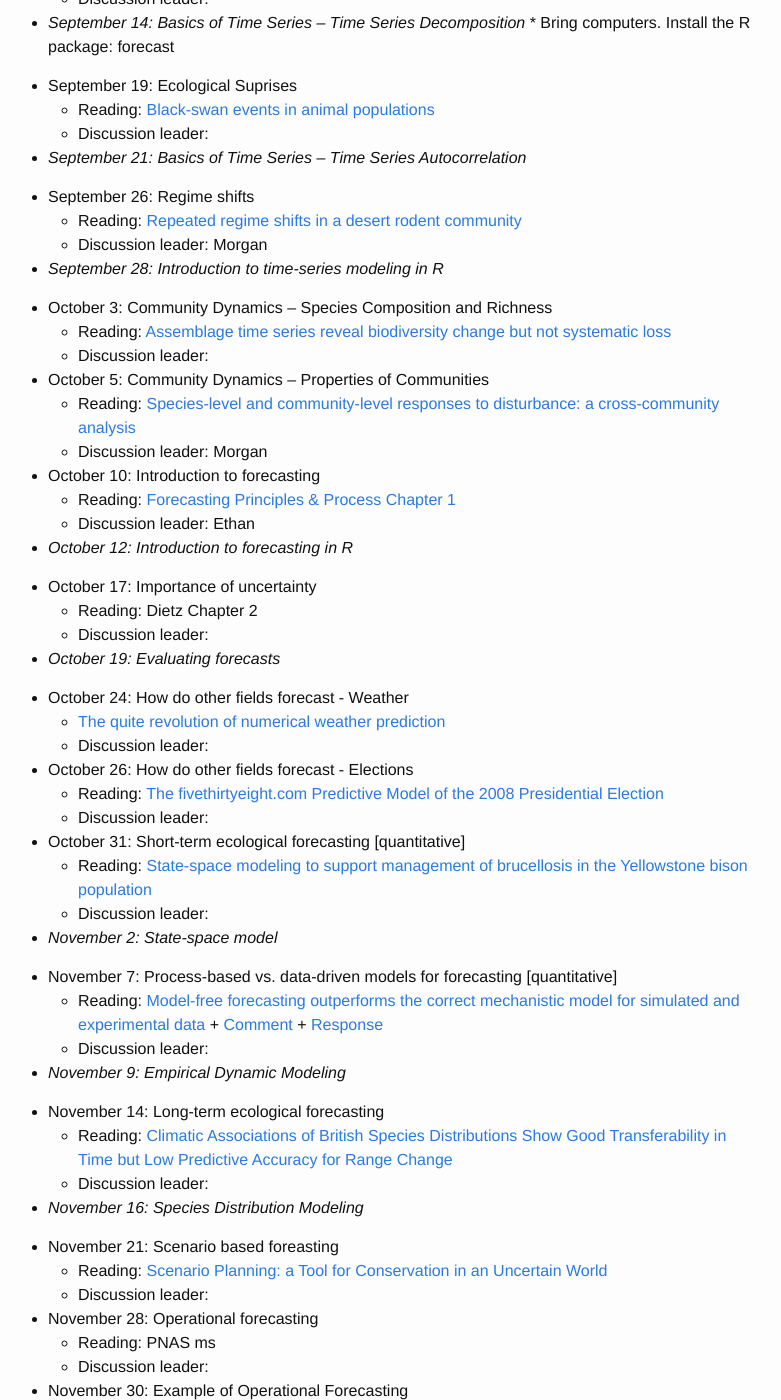
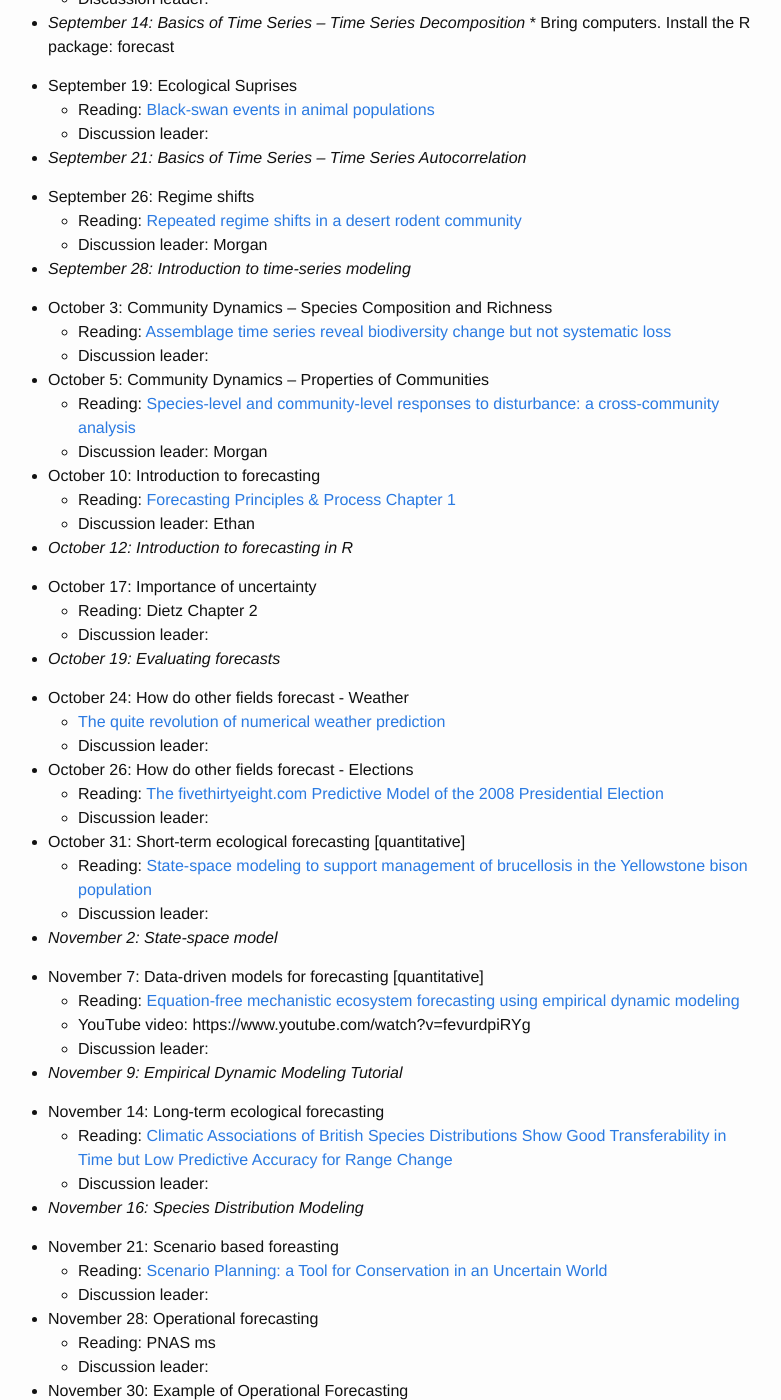
Before and after one commit to weecology/forecasting-dynamics-course, a Jekyll site: the page built from schedule.md, in a window 1280 px wide and 1400 px high, scrolled down 991 px. Shown: the whole window, without its empty margins (252-1033 px from the left). Built offline with Jekyll 4.4.1, drawn with Linux system fonts in a browser that asks for light colours.

Commit message:
Changed data-driven modeling paper

```diff
--- a/schedule.md
+++ b/schedule.md
@@ -50,7 +50,7 @@ Activity days when laptops are required are noted in italics. Discussion leaders
     * Reading: [Repeated regime shifts in a desert rodent community](https://doi.org/10.1101/163931)
     * Discussion leader: Morgan
 
-* *September 28: Introduction to time-series modeling in R*
+* *September 28: Introduction to time-series modeling*
 
 * October 3: Community Dynamics – Species Composition and Richness
     * Reading: [Assemblage time series reveal biodiversity change but not systematic loss](https://doi.org/10.1126/science.1248484)
@@ -87,13 +87,12 @@ Activity days when laptops are required are noted in italics. Discussion leaders
 
 * *November 2: State-space model*
 
-* November 7: Process-based vs. data-driven models for forecasting [quantitative]
-    * Reading:
-[Model-free forecasting outperforms the correct mechanistic model for simulated and experimental data](https://doi.org/10.1073/pnas.1216076110) +
-[Comment](https://doi.org/10.1073/pnas.1308603110) + [Response](https://doi.org/10.1073/pnas.1312461110)
+* November 7: Data-driven models for forecasting [quantitative]
+    * Reading: [Equation-free mechanistic ecosystem forecasting using empirical dynamic modeling](https://doi.org/10.1073/pnas.1417063112)
+    * YouTube video: https://www.youtube.com/watch?v=fevurdpiRYg
     * Discussion leader:
 
-* *November 9: Empirical Dynamic Modeling*
+* *November 9: Empirical Dynamic Modeling Tutorial*
 
 * November 14: Long-term ecological forecasting
     * Reading: [Climatic Associations of British Species Distributions Show Good Transferability in Time but Low Predictive Accuracy for Range Change](http://dx.doi.org/10.1371/journal.pone.0040212)
```
